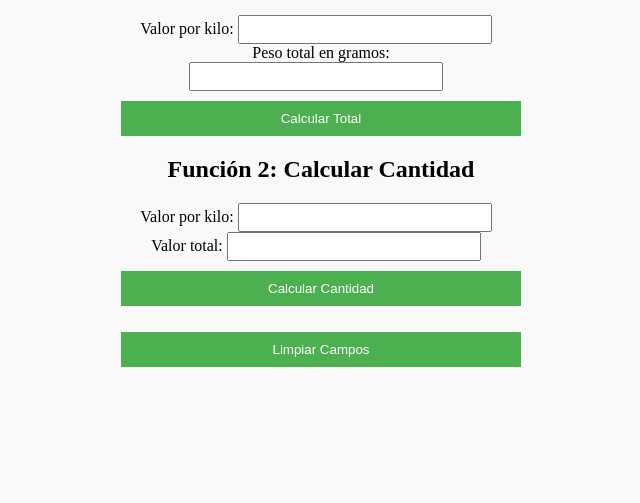
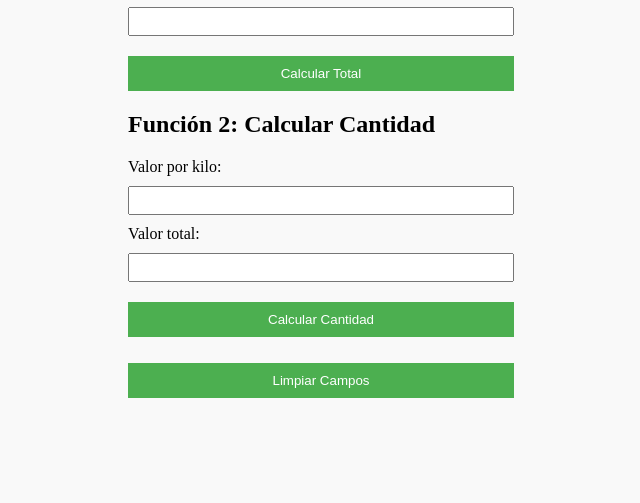
Before and after one commit to YasarChavez/CalculadoraPrecios, a plain HTML site: page index.html in a window 1280 px wide. Shown: the part 297-800 px from the top of the page, without its empty margins (319-959 px from the left). Drawn offline with Linux system fonts and the light colour scheme.

Commit message:
Update CSS

```diff
--- a/style.css
+++ b/style.css
@@ -1,4 +1,8 @@
-body {
+* {
+    box-sizing: border-box;
+  }
+
+  body {
     background-color: #f9f9f9;
     display: flex;
     justify-content: center;
@@ -8,33 +12,42 @@ body {
     padding: 0;
   }
 
-  .container {
-    text-align: center;
-    margin-top: 50px;
+  .calculator {
+    background-color: #f2f2f2;
+    padding: 20px;
+    border-radius: 10px;
+    box-shadow: 0 2px 5px rgba(0, 0, 0, 0.1);
+    max-width: 400px;
     width: 90%;
-    max-width: 400px;
   }
 
   h1 {
     font-size: 2em;
     color: #333;
+    margin-top: 0;
     margin-bottom: 20px;
+    text-align: center;
+  }
+
+  label {
+    display: block;
+    margin-bottom: 10px;
   }
 
   input[type="number"] {
-    width: 60%;
+    width: 100%;
     padding: 5px;
-    margin-right: 10px;
+    margin-bottom: 10px;
   }
 
   button {
+    width: 100%;
     padding: 10px;
     background-color: #4CAF50;
     color: white;
     border: none;
     cursor: pointer;
     margin-top: 10px;
-    width: 100%;
   }
 
   button:hover {
@@ -45,6 +58,7 @@ body {
     margin-top: 10px;
     font-size: 1em;
     color: #333;
+    text-align: center;
   }
 
   button.reset {
```
